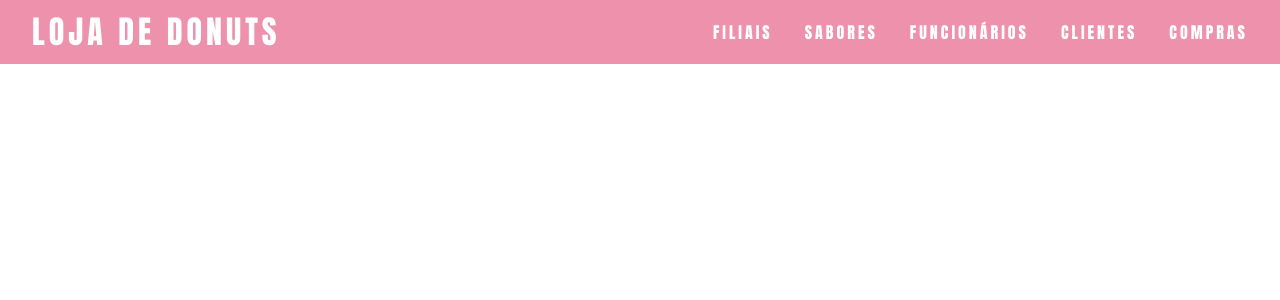
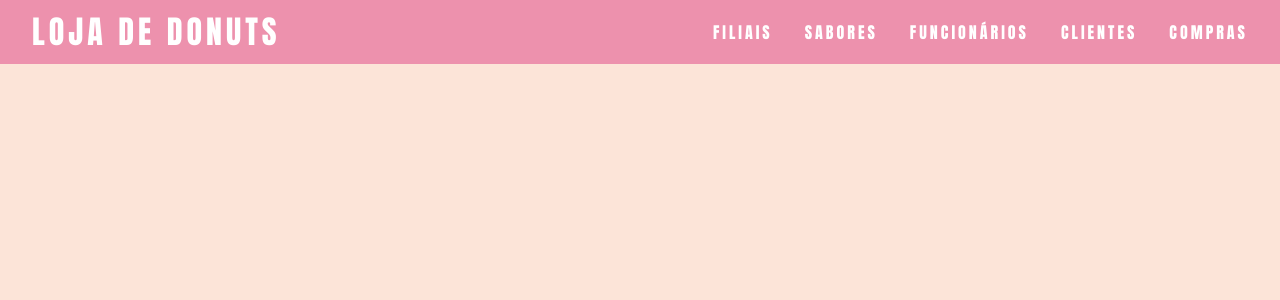
Before and after one commit to gsutavo-f/donut-factory, a React (Vite) app in the folder client/: page / in a window 1280 px wide. Shown: the top 300 px of the page. Built offline with nearby package versions, Linux system fonts and the light colour scheme.

Commit message:
icon e title atualizados

```diff
--- a/client/index.html
+++ b/client/index.html
@@ -2,9 +2,9 @@
 <html lang="en">
   <head>
     <meta charset="UTF-8" />
-    <link rel="icon" type="image/svg+xml" href="/src/favicon.svg" />
+    <link rel="icon" href="/src/favicon.ico" />
     <meta name="viewport" content="width=device-width, initial-scale=1.0" />
-    <title>Vite App</title>
+    <title>Loja de Donuts</title>
   </head>
   <body>
     <div id="root"></div>
--- a/client/src/App.css
+++ b/client/src/App.css
@@ -1 +1,6 @@
 @import url('https://fonts.googleapis.com/css2?family=Anton&display=swap%27');
+
+body {
+    background-color: #FCE4D8;
+    min-height: 100vh;
+}
```
Also changed, not shown: 1 other file (tests, documents, lock files or other folders).
